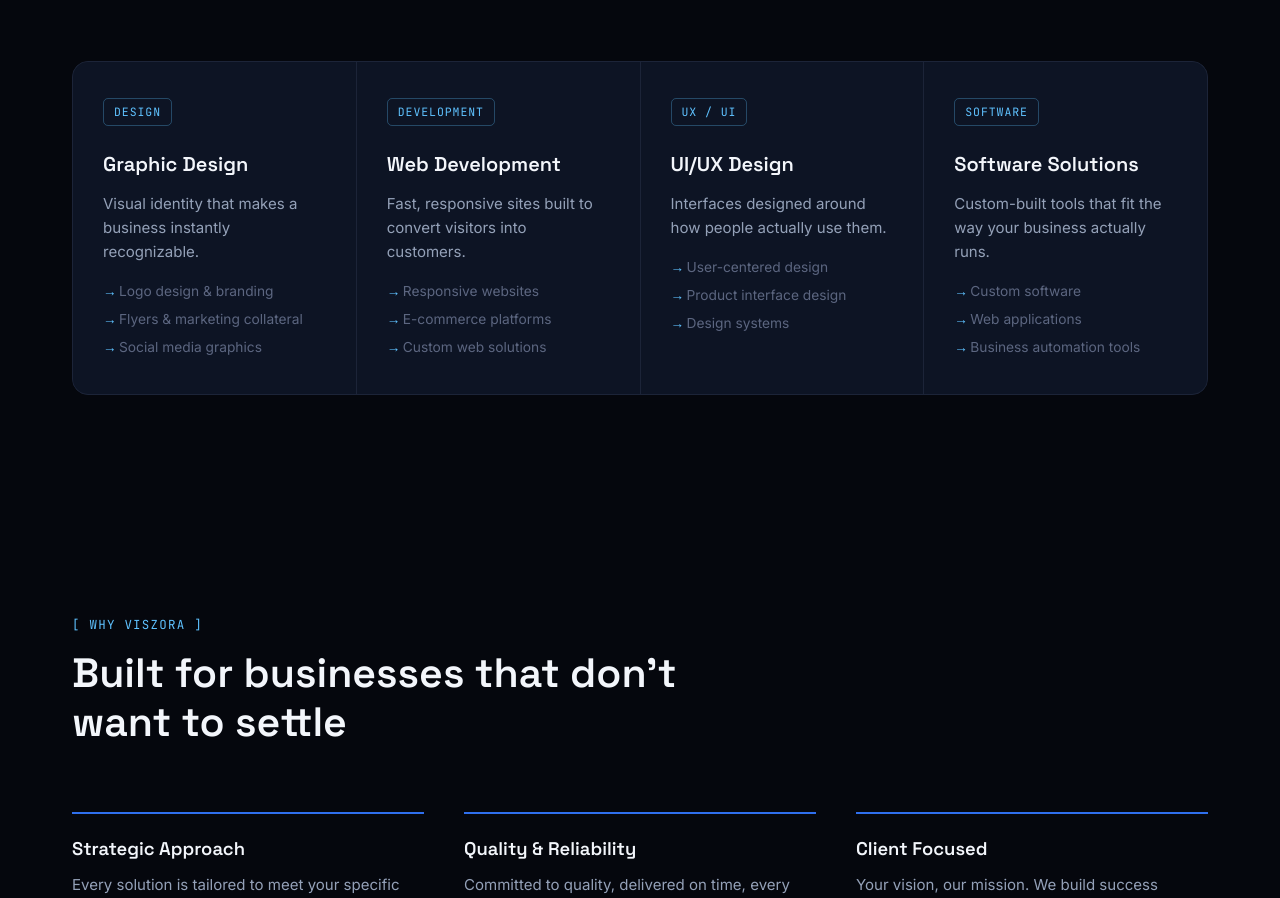
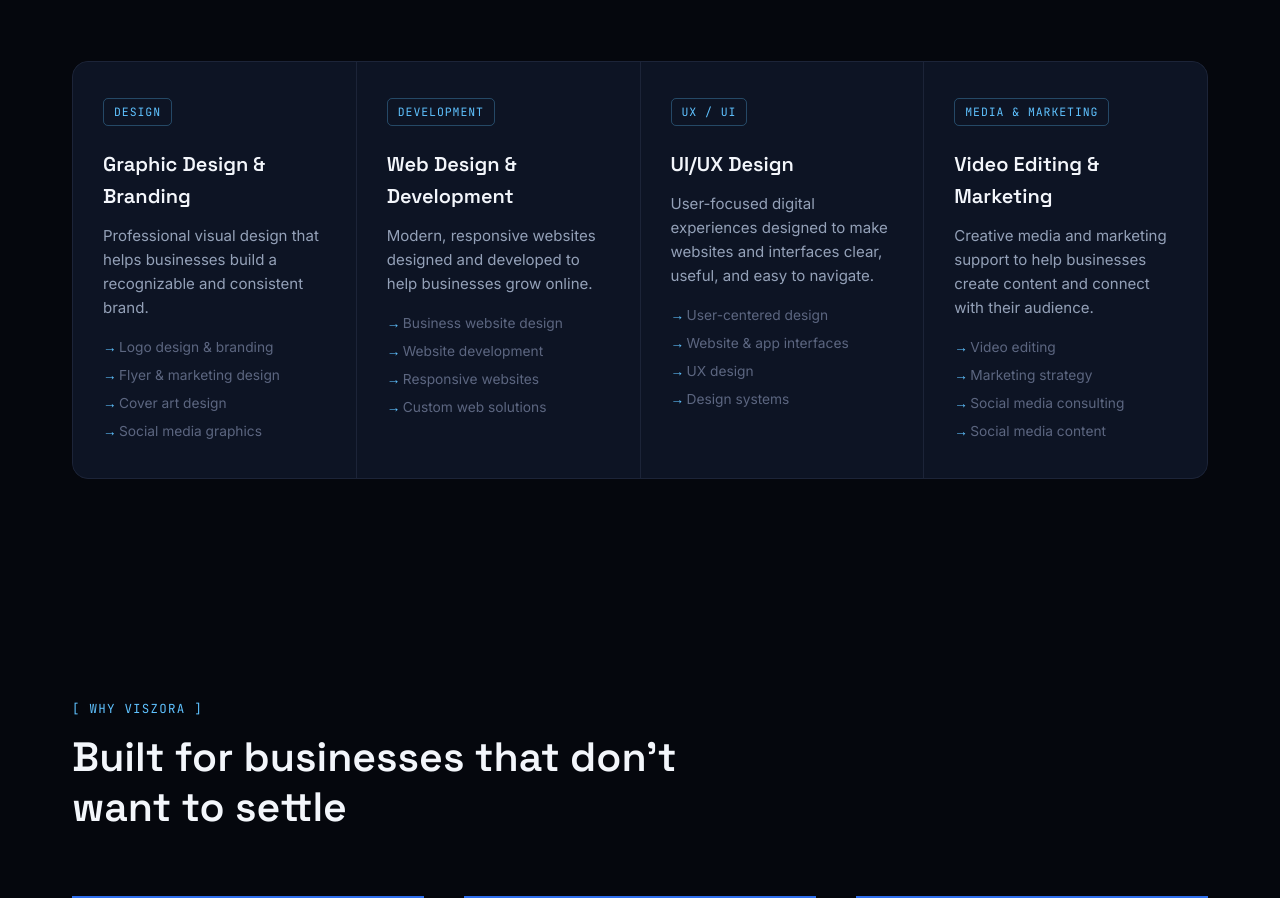
Before and after one commit to shaheer246810-commits/Viszora, a plain HTML site: page index.html in a window 1280 px wide. Shown: the part 1184-2082 px from the top of the page. Drawn offline with Linux system fonts and the light colour scheme.

Commit message:
Update service cards with new content and structure

```diff
--- a/index.html
+++ b/index.html
@@ -449,46 +449,55 @@
     </div>
 
     <div class="services-grid reveal">
+
   <div class="service-card">
     <span class="service-tag">DESIGN</span>
-        <h3>Graphic Design</h3>
-        <p>Visual identity that makes a business instantly recognizable.</p>
+    <h3>Graphic Design & Branding</h3>
+    <p>Professional visual design that helps businesses build a recognizable and consistent brand.</p>
     <ul class="service-list">
       <li>Logo design & branding</li>
-          <li>Flyers & marketing collateral</li>
+      <li>Flyer & marketing design</li>
+      <li>Cover art design</li>
       <li>Social media graphics</li>
     </ul>
   </div>
+
   <div class="service-card">
     <span class="service-tag">DEVELOPMENT</span>
-        <h3>Web Development</h3>
-        <p>Fast, responsive sites built to convert visitors into customers.</p>
+    <h3>Web Design & Development</h3>
+    <p>Modern, responsive websites designed and developed to help businesses grow online.</p>
     <ul class="service-list">
+      <li>Business website design</li>
+      <li>Website development</li>
       <li>Responsive websites</li>
-          <li>E-commerce platforms</li>
       <li>Custom web solutions</li>
     </ul>
   </div>
+
   <div class="service-card">
     <span class="service-tag">UX / UI</span>
     <h3>UI/UX Design</h3>
-        <p>Interfaces designed around how people actually use them.</p>
+    <p>User-focused digital experiences designed to make websites and interfaces clear, useful, and easy to navigate.</p>
     <ul class="service-list">
       <li>User-centered design</li>
-          <li>Product interface design</li>
+      <li>Website & app interfaces</li>
+      <li>UX design</li>
       <li>Design systems</li>
     </ul>
   </div>
+
   <div class="service-card">
-        <span class="service-tag">SOFTWARE</span>
-        <h3>Software Solutions</h3>
-        <p>Custom-built tools that fit the way your business actually runs.</p>
+    <span class="service-tag">MEDIA & MARKETING</span>
+    <h3>Video Editing & Marketing</h3>
+    <p>Creative media and marketing support to help businesses create content and connect with their audience.</p>
     <ul class="service-list">
-          <li>Custom software</li>
-          <li>Web applications</li>
-          <li>Business automation tools</li>
+      <li>Video editing</li>
+      <li>Marketing strategy</li>
+      <li>Social media consulting</li>
+      <li>Social media content</li>
     </ul>
   </div>
+
 </div>
   </div>
 </section>
```
Lines whose indentation alone changed are shown as unchanged.
